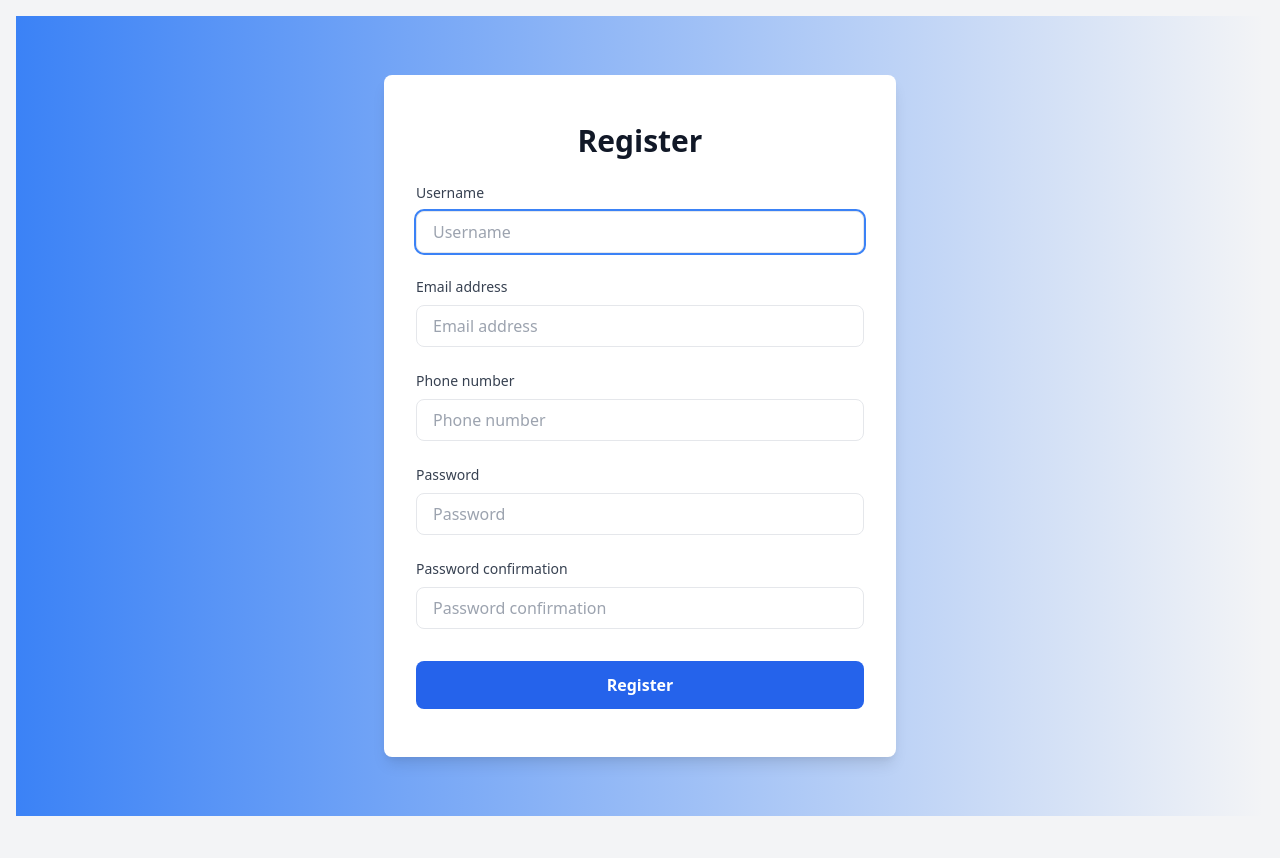
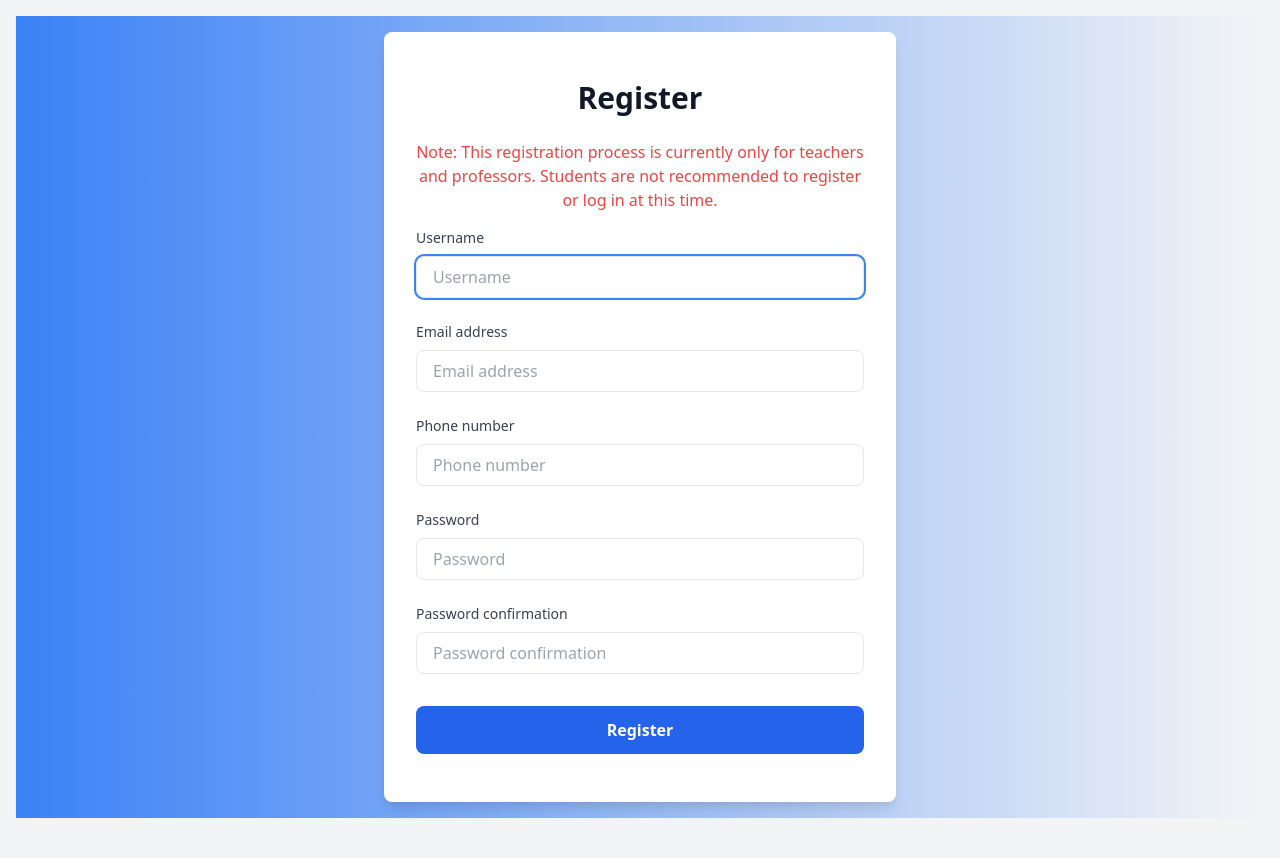
Before and after one commit to vaibhav-gosavi/Mech_website, a Django app: page /register/ in a window 1280 px wide. Shown: the part 72-930 px from the top of the page. Run offline with Django 5.2, Linux system fonts and the light colour scheme.

Commit message:
make changes in register form

```diff
--- a/calculations/templates/calculations/register.html
+++ b/calculations/templates/calculations/register.html
@@ -6,6 +6,7 @@
 <div class="flex items-center justify-center min-h-screen bg-gradient-to-r from-blue-500 to-teal-400 p-4">
     <div class="w-full max-w-lg bg-white shadow-lg rounded-lg px-8 py-12">
         <h2 class="text-3xl font-bold text-gray-900 mb-6 text-center">Register</h2>
+        <p class="text-center text-red-500 mb-4">Note: This registration process is currently only for teachers and professors. Students are not recommended to register or log in at this time.</p>
         <form method="post">
             {% csrf_token %}
             <div class="space-y-6">
```
